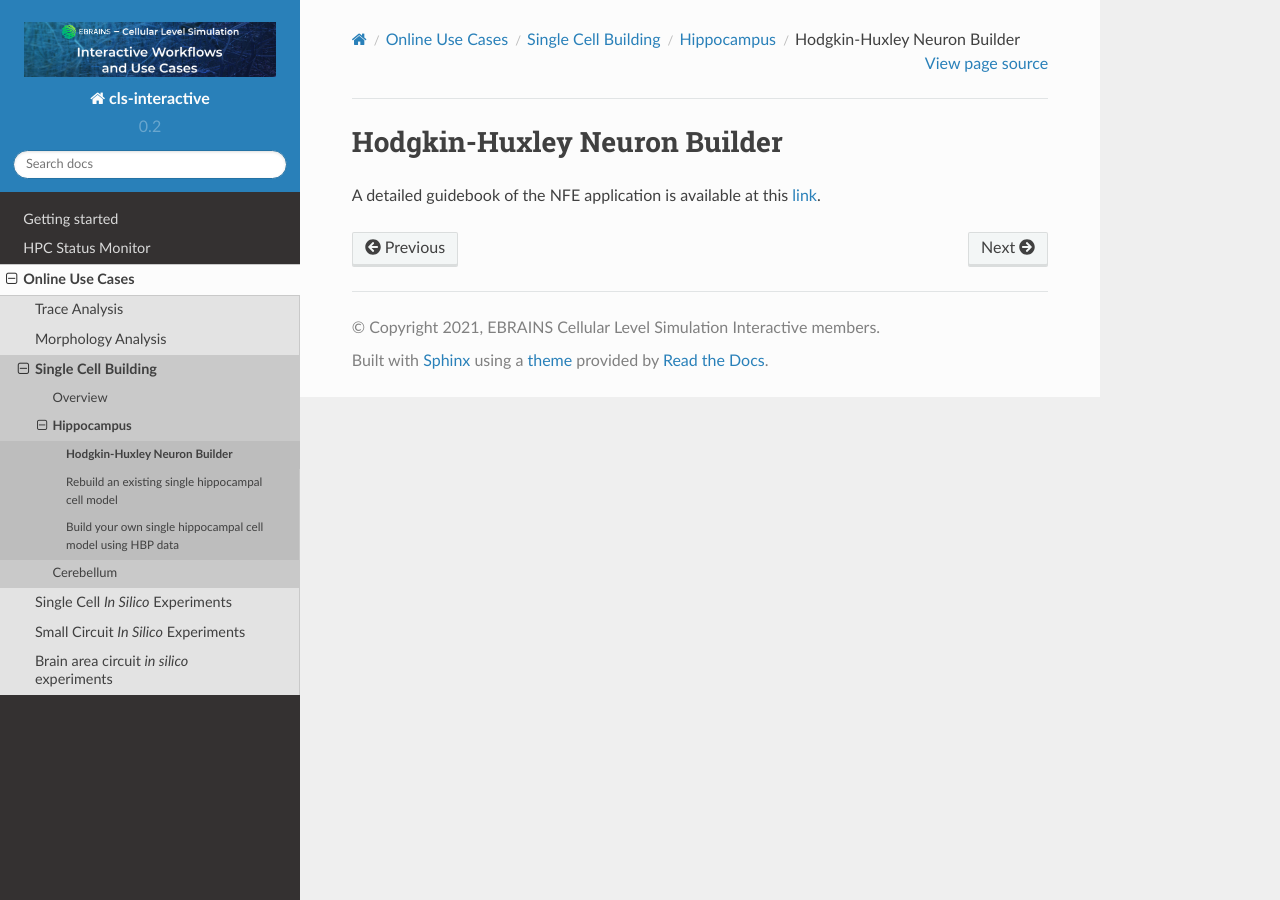
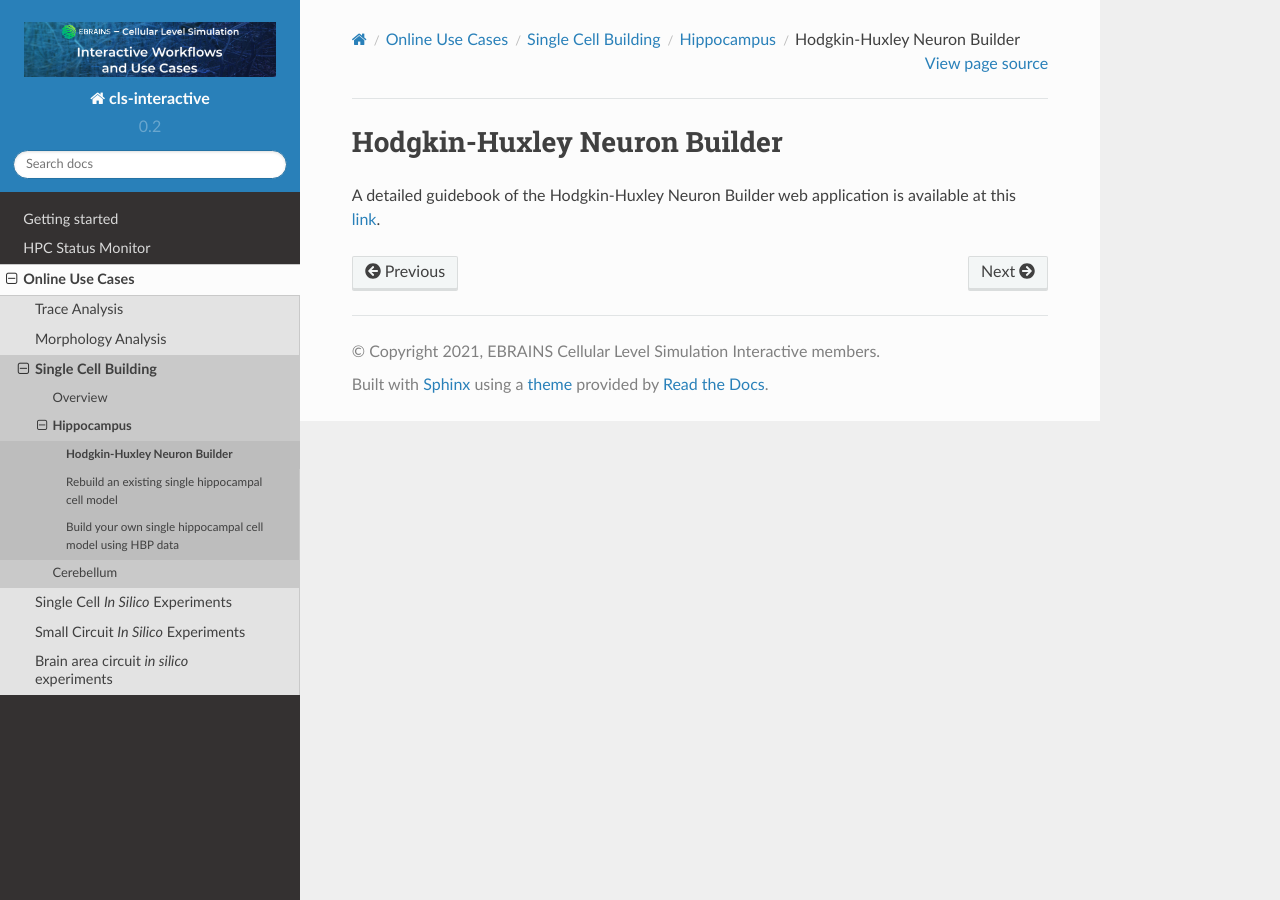
Before and after one commit to ebrains-cls-interactive/docs, a Sphinx documentation site: the page built from source/online_usecases/single_cell_modeling/hippocampus/p1_hh_neuron_builder/p1_hh_neuron_builder.rst, in a window 1280 px wide. Built offline with Sphinx 7.4.7 and the Read the Docs theme 2.0.0, drawn with Linux system fonts in a browser that asks for light colours.

Commit message:
corrected typo for HHNB

```diff
--- a/source/online_usecases/single_cell_modeling/hippocampus/p1_hh_neuron_builder/p1_hh_neuron_builder.rst
+++ b/source/online_usecases/single_cell_modeling/hippocampus/p1_hh_neuron_builder/p1_hh_neuron_builder.rst
@@ -5,7 +5,7 @@ Hodgkin-Huxley Neuron Builder
 #############################
 
 
-A detailed guidebook of the NFE application is available at this
+A detailed guidebook of the Hodgkin-Huxley Neuron Builder web application is available at this
 |hhnb_guidebook|.
 
 .. |hhnb_guidebook| raw:: html
```
